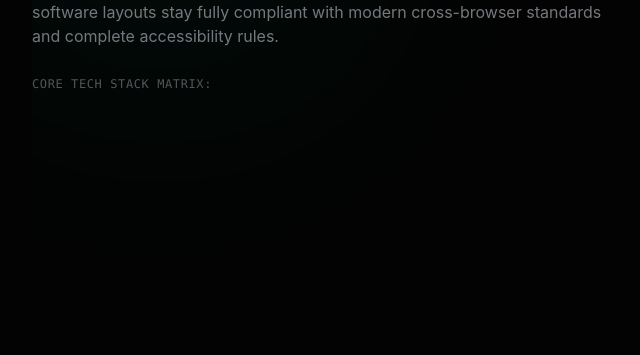
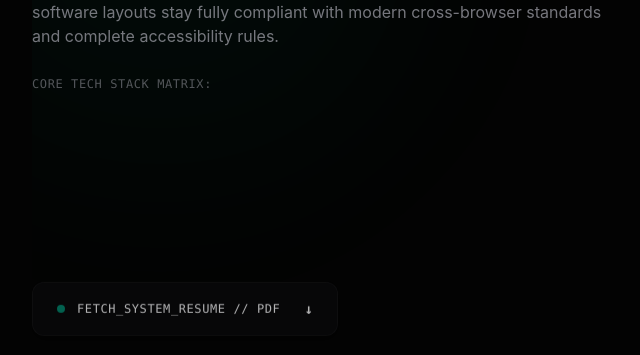
Before and after one commit to devmonagy/monagy.com, a Next.js app: page / in a window 1280 px wide. Shown: the part 699-1054 px from the top of the page, without its empty margins (0-640 px from the left). Built offline with nearby package versions, Linux system fonts and the light colour scheme.

Commit message:
Resume Button

```diff
--- a/app/components/AboutSection.tsx
+++ b/app/components/AboutSection.tsx
@@ -34,7 +34,7 @@ export default function AboutSection() {
         { yPercent: 110, opacity: 0 },
         { yPercent: 0, opacity: 1, duration: 1.4, stagger: 0.08, delay: 0.1 },
       )
-        // Main Body Text Fade
+        // Main Body Text Fade (Includes the new Résumé action wrapper seamlessly)
         .fromTo(
           ".fade-in-body",
           { opacity: 0, y: 30 },
@@ -218,11 +218,31 @@ export default function AboutSection() {
               ))}
             </ul>
           </div>
+
+          {/* High-Fidelity Interactive Resume Downloader Pipeline */}
+          <div className="fade-in-body mt-8 max-w-xl">
+            <a
+              href="/assets/Resume-MohamedNAGY.pdf"
+              download="Resume-MohamedNAGY.pdf"
+              target="_blank"
+              rel="noopener noreferrer"
+              className="inline-flex items-center justify-between gap-6 px-6 py-4 rounded-xl bg-[var(--card-bg)] border border-[var(--border-color)] hover:border-[var(--highlight)] text-[var(--text-contrast)] transition-all duration-300 group shadow-[0_4px_12px_rgba(0,0,0,0.03)] font-mono text-xs tracking-wider"
+            >
+              <div className="flex items-center gap-3">
+                <div className="w-2 h-2 rounded-full bg-[var(--highlight)] animate-pulse" />
+                <span>FETCH_SYSTEM_RESUME // PDF</span>
+              </div>
+              <span className="transform translate-x-0 group-hover:translate-x-1 group-hover:text-[var(--highlight)] transition-transform duration-300 text-sm font-bold">
+                ↓
+              </span>
+            </a>
+          </div>
         </div>
 
         {/* Right Side: Interactive Kinetic Graphic Framework Panel */}
         <div className="col-span-12 md:col-span-5 flex justify-center items-center relative perspective-1000">
           <div
+            template-id="kinetic-canvas"
             ref={matrixContainerRef}
             onMouseMove={handleMouseMove}
             onMouseLeave={handleMouseLeave}
```
